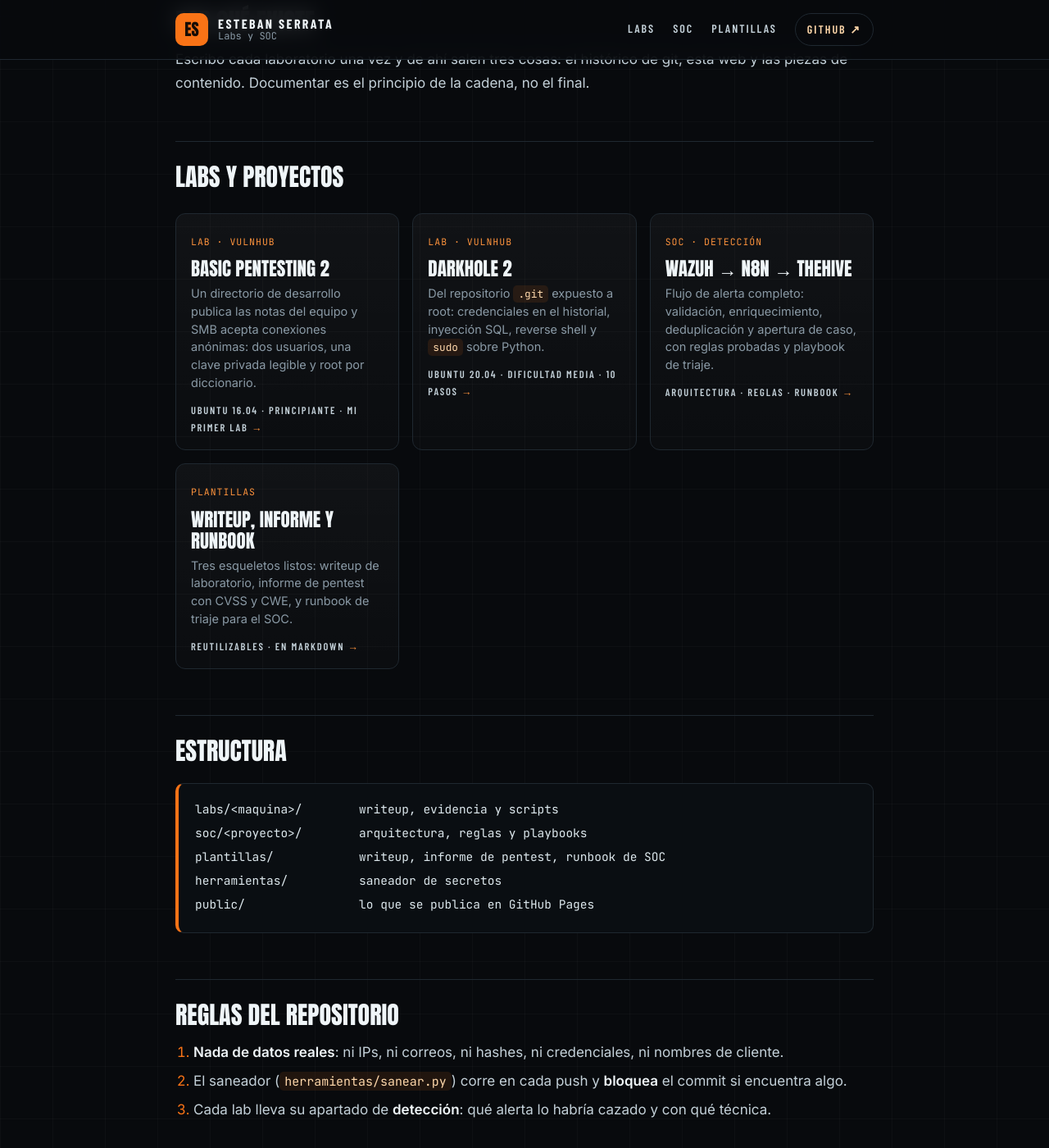
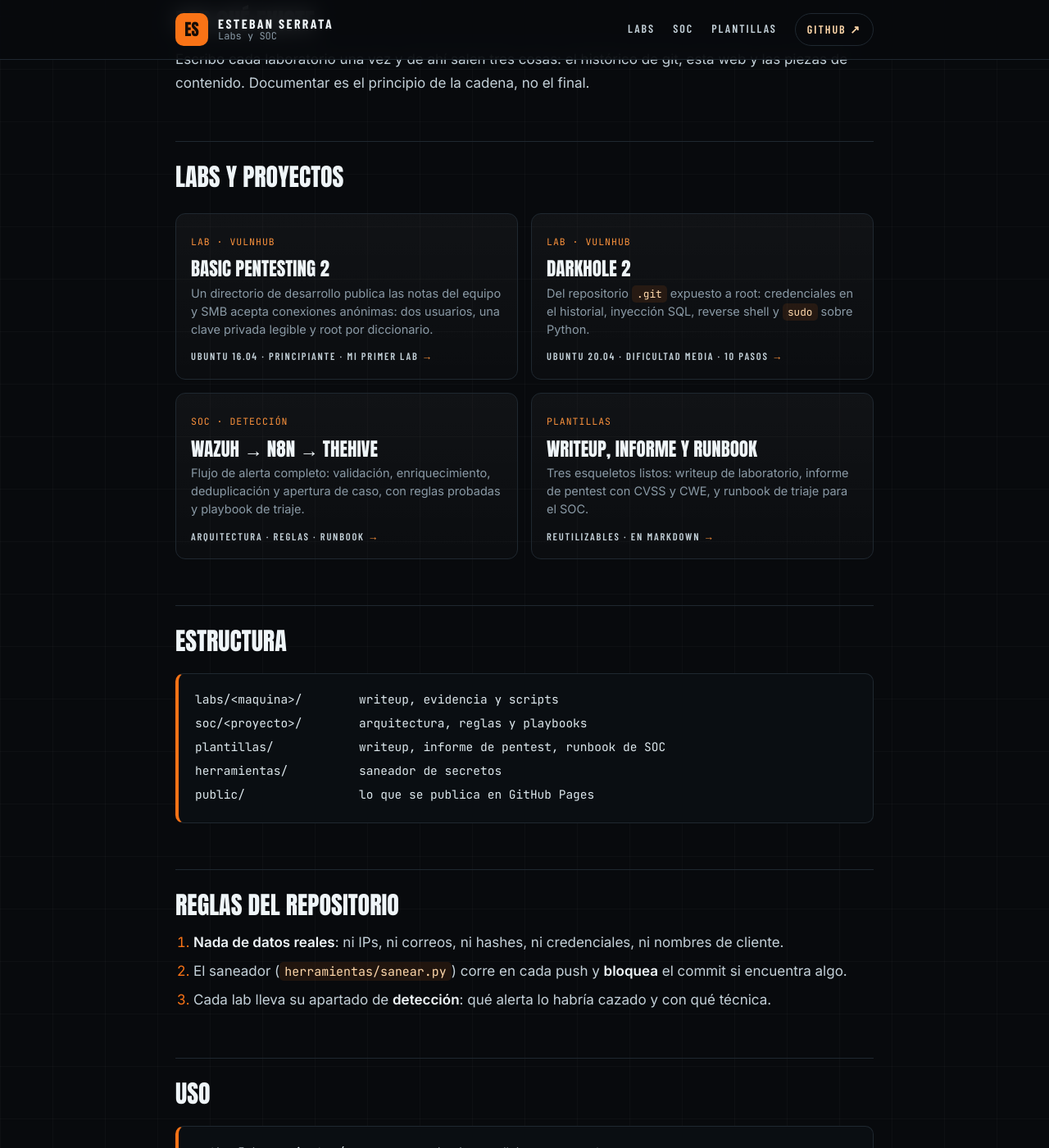
Before and after one commit to estebangalan2007/security-labs, a Jekyll site: the page built from README.md, in a window 1280 px wide and 1400 px high, scrolled down 364 px. Shown: the whole window at 82% size. Built offline with Jekyll 4.4.1, drawn with Linux system fonts in a browser that asks for light colours; our own code applies the rules of GitHub Pages for plain Markdown files.

Commit message:
Portada: tarjetas en dos columnas

```diff
--- a/assets/css/style.css
+++ b/assets/css/style.css
@@ -103,7 +103,7 @@ blockquote em,blockquote strong{color:#EAF9FC}
 main ul li a{font-weight:500}
 
 /* ---------- tarjetas de índice ---------- */
-.cards{display:grid;grid-template-columns:repeat(auto-fit,minmax(250px,1fr));gap:16px;margin:26px 0 10px}
+.cards{display:grid;grid-template-columns:repeat(auto-fit,minmax(320px,1fr));gap:16px;margin:26px 0 10px}
 .card{display:block;border:1px solid var(--line);border-radius:12px;padding:18px 18px 16px;
   background:linear-gradient(180deg, rgba(255,255,255,.035), rgba(255,255,255,.012));
   text-decoration:none;border-bottom:1px solid var(--line);transition:.16s}
```
